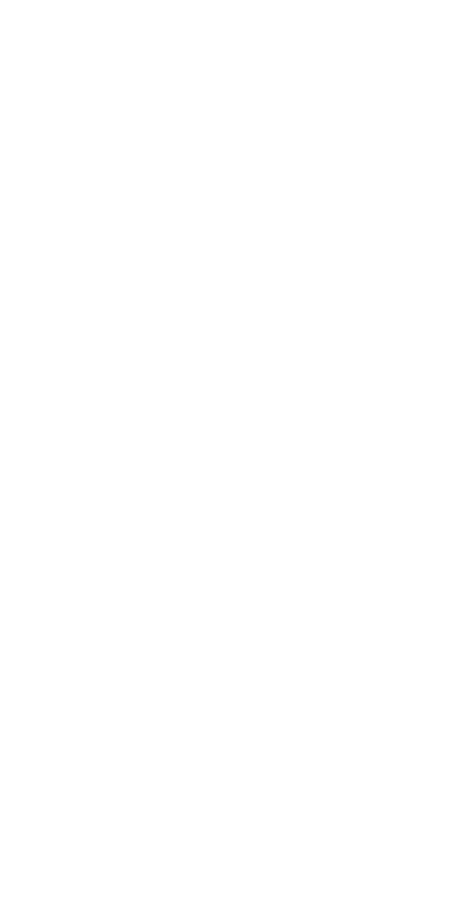
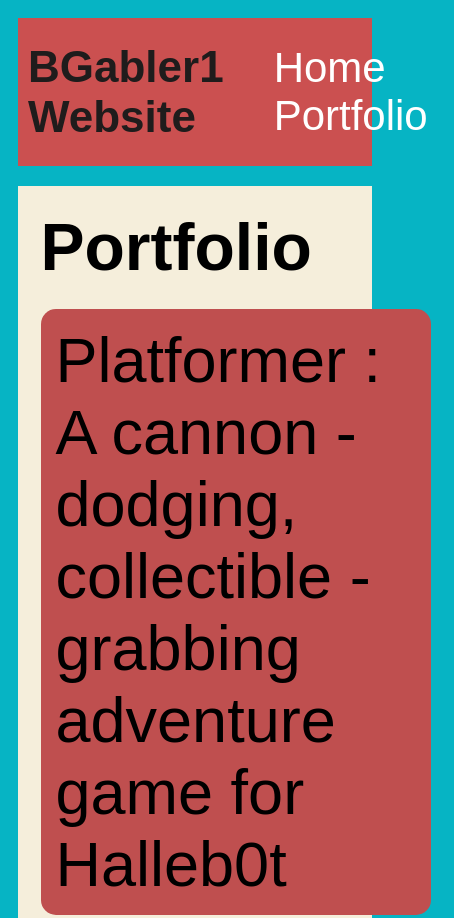
Before and after one commit to BGabler1/BGabler1.github.io, a plain HTML site: page portfolio.html in a window 390 px wide. Shown: the top 918 px of the page, 454 px wide, since content can reach past the window. Before the commit the page ends 844 px from the top, so only its background shows below. Drawn offline with Linux system fonts and the light colour scheme.

Commit message:
add portfolio.html file

```diff
--- a/portfolio.html
+++ b/portfolio.html
@@ -0,0 +1,33 @@
+<!DOCTYPE HTML>
+<html>
+    <head>
+        <title>BGabler1 Website</title>
+        <link rel="stylesheet" href="style.css">
+    </head>
+
+    <body>
+      <div id="all-contents">
+        <nav>
+            <h1>BGabler1 Website</h1>
+            <ul id="nav-ul">
+               <li class="nav-li">
+               <a class="nav-a" href="index.html">Home</a>
+             </li>
+             <li class="nav-li">
+               <a class="nav-a" href="portfolio.html">Portfolio</a>
+             </li>
+         </ul>
+     </nav>
+     <main>
+        <div class="content">
+            <h1>Portfolio</h1>
+            <ul id="portfolio">
+                <li><a href="projects/platformer/">Platformer : A cannon - dodging, collectible - grabbing adventure game for Halleb0t</a></li>
+                <li><a href="projects/bouncing-box/">Bouncing Box : A project that gives you a taste of game development on the web </a></li>
+                <li><a href="projects/circularity/">Circularity : A motion poem using random number generation and velocity applied to circle shapes...</a></li>
+            </ul>
+        </div>
+    </main>
+      </div>
+    </body>
+</html>
--- a/style.css
+++ b/style.css
@@ -58,6 +58,81 @@ main {
   border: 4px silver ridge;
   padding: 8px;
 }
-h2, h3 {
+h2,
+h3 {
   margin: 0px;
 }
+/* portfolio styles */
+.content h1 {
+  color: black;
+}
+
+#portfolio {
+  list-style-type: none;
+  padding-left: 0;
+}
+
+#portfolio li {
+  background: #bf4f4f;
+  padding: 10px;
+  border-radius: 10px;
+  margin-bottom: 10px;
+}
+
+#portfolio li:hover {
+  background: #ffffff;
+}
+
+#portfolio a {
+  text-decoration: none;
+  color: #000000;
+}
+/* responsive web design */
+@media screen and (min-width: 120px) and (max-width: 1080px) {
+  main {
+    height: 100ch;
+    zoom: 1.5;
+    display: grid;
+  }
+
+  h1 {
+    font-size: 44px;
+  }
+
+  h2 {
+    font-size: 42px;
+  }
+
+  h3 {
+    font-size: 36px;
+  }
+
+  #all-contents {
+    height: 100ch;
+    margin: none;
+  }
+
+  a {
+    font-size: 42px;
+  }
+
+  .sidebar {
+    margin-right: 0px;
+    justify-content: center;
+    align-items: center;
+  }
+
+  .sidebar-img {
+    width: 100%;
+  }
+
+  p,
+  li {
+    font-size: 24px;
+  }
+
+  .content {
+    align-content: center;
+    justify-content: center;
+  }
+}
```
Also changed, not shown: index.html (+3 -3 lines). Lines whose indentation alone changed are shown as unchanged.
